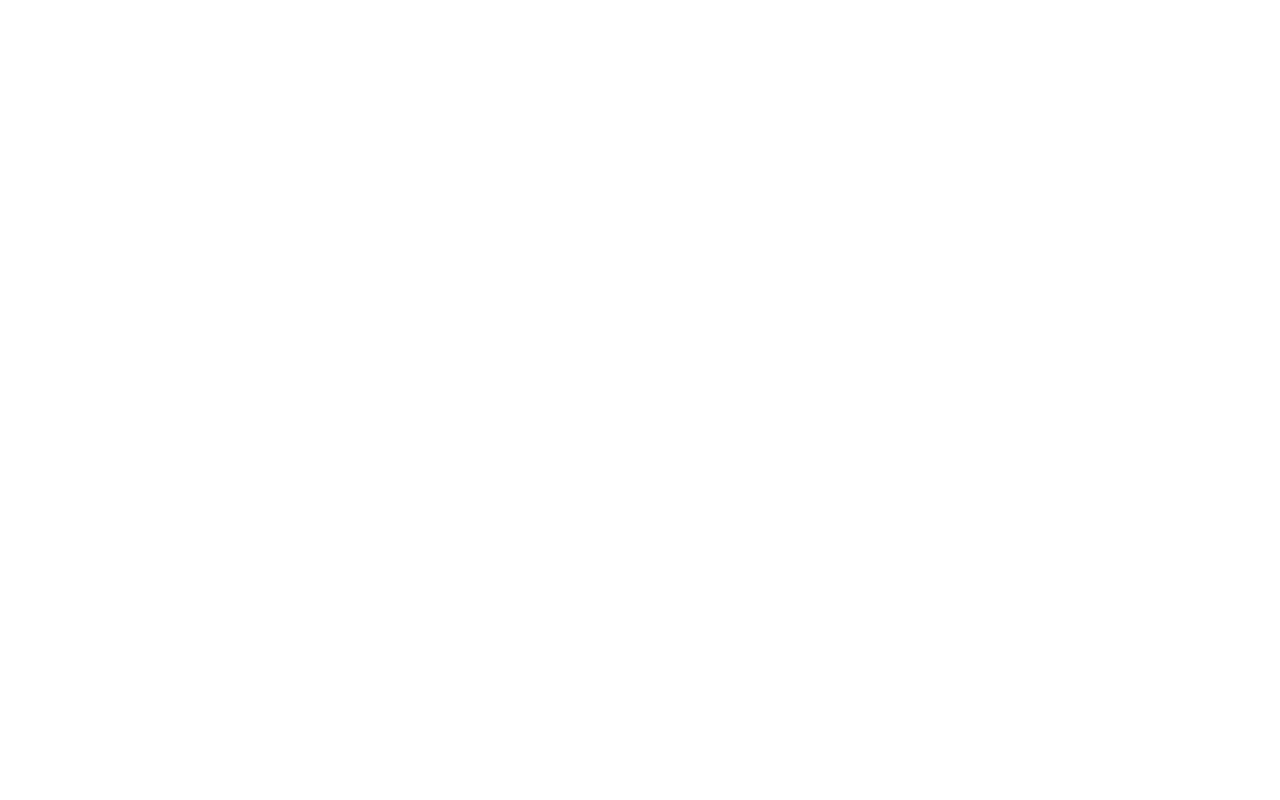
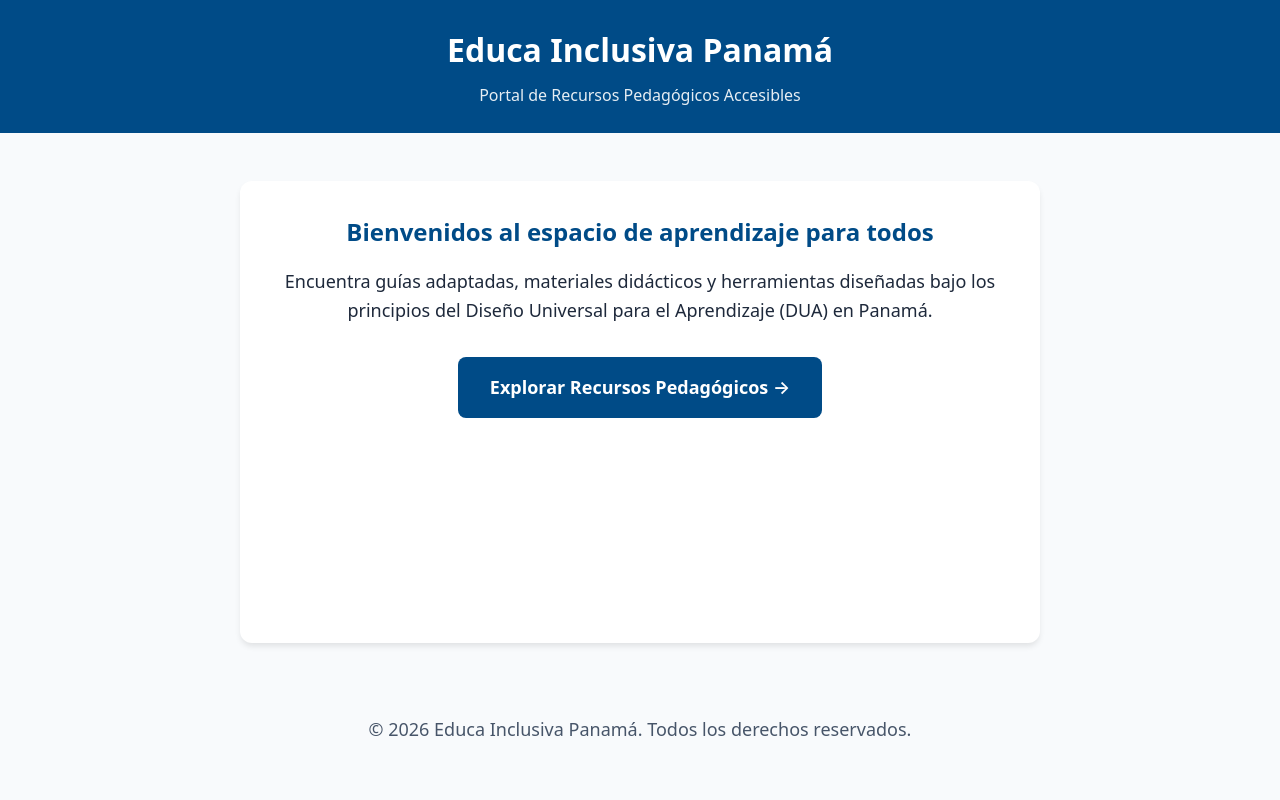
Before and after one commit to Gabriel-Men2za/Educa-Inclusiva-Proyect, a plain HTML site: page index.html in a window 1280 px wide. Drawn offline with Linux system fonts and the light colour scheme.

Commit message:
Enhance SEO and accessibility in index.html
Added SEO metadata and improved accessibility features.

```diff
--- a/index.html
+++ b/index.html
@@ -3,9 +3,145 @@
 <head>
   <meta charset="UTF-8">
   <meta name="viewport" content="width=device-width, initial-scale=1.0">
+
+  <!-- Metadatos para SEO y redes sociales -->
+  <meta name="description" content="Portal de recursos pedagógicos accesibles e inclusivos para docentes, estudiantes y familias en Panamá.">
+  <meta name="keywords" content="educación inclusiva, Panamá, recursos pedagógicos, accesibilidad, MEDUCA, discapacidad">
+  <meta name="author" content="Educa Inclusiva Panamá">
+
   <title>Educa Inclusiva Panamá | Portal de Recursos Pedagógicos Accesibles</title>
+
+  <!-- Estilos básicos integrados con enfoque en accesibilidad y alto contraste -->
+  <style>
+    :root {
+      --color-primario: #004b87; /* Azul institucional accesible */
+      --color-secundario: #d9232e; /* Rojo acento */
+      --color-fondo: #f8fafc;
+      --color-texto: #1e293b;
+      --color-blanco: #ffffff;
+    }
+
+    * {
+      box-sizing: border-box;
+      margin: 0;
+      padding: 0;
+    }
+
+    body {
+      font-family: system-ui, -apple-system, 'Segoe UI', Roboto, Helvetica, Arial, sans-serif;
+      background-color: var(--color-fondo);
+      color: var(--color-texto);
+      line-height: 1.6;
+      display: flex;
+      flex-direction: column;
+      min-height: 100vh;
+    }
+
+    /* Enlace para saltar al contenido (vital para lectores de pantalla y teclado) */
+    .skip-link {
+      position: absolute;
+      top: -40px;
+      left: 0;
+      background: var(--color-primario);
+      color: var(--color-blanco);
+      padding: 8px 16px;
+      z-index: 100;
+      text-decoration: none;
+      font-weight: bold;
+    }
+    .skip-link:focus {
+      top: 0;
+    }
+
+    header {
+      background-color: var(--color-primario);
+      color: var(--color-blanco);
+      padding: 1.5rem 2rem;
+      text-align: center;
+    }
+
+    main {
+      flex: 1;
+      max-width: 800px;
+      margin: 3rem auto;
+      padding: 2rem;
+      background: var(--color-blanco);
+      border-radius: 12px;
+      box-shadow: 0 4px 6px -1px rgba(0, 0, 0, 0.1);
+      text-align: center;
+    }
+
+    h1 {
+      font-size: 2rem;
+      margin-bottom: 0.5rem;
+    }
+
+    h2 {
+      color: var(--color-primario);
+      margin-bottom: 1rem;
+      font-size: 1.5rem;
+    }
+
+    p {
+      margin-bottom: 2rem;
+      font-size: 1.125rem;
+    }
+
+    .btn-principal {
+      display: inline-block;
+      background-color: var(--color-primario);
+      color: var(--color-blanco);
+      padding: 1rem 2rem;
+      font-size: 1.125rem;
+      font-weight: 600;
+      text-decoration: none;
+      border-radius: 8px;
+      transition: background-color 0.2s ease, transform 0.1s ease;
+    }
+
+    .btn-principal:hover {
+      background-color: #003666;
+    }
+
+    /* Indicador de foco claro para navegación con teclado */
+    .btn-principal:focus-visible {
+      outline: 3px solid var(--color-secundario);
+      outline-offset: 4px;
+    }
+
+    footer {
+      text-align: center;
+      padding: 1.5rem;
+      font-size: 0.9rem;
+      color: #475569;
+    }
+  </style>
 </head>
 <body>
-<a href="public/pages/educa_inclusiva_panam.html"></a>
-  </body>
+
+  <!-- Mejora de accesibilidad: permite saltar directo al contenido principal -->
+  <a href="#contenido-principal" class="skip-link">Saltar al contenido principal</a>
+
+  <header role="banner">
+    <h1>Educa Inclusiva Panamá</h1>
+    <p style="margin-bottom: 0; font-size: 1rem; opacity: 0.9;">Portal de Recursos Pedagógicos Accesibles</p>
+  </header>
+
+  <main id="contenido-principal" role="main">
+    <h2>Bienvenidos al espacio de aprendizaje para todos</h2>
+    <p>
+      Encuentra guías adaptadas, materiales didácticos y herramientas diseñadas bajo los principios del Diseño Universal para el Aprendizaje (DUA) en Panamá.
+    </p>
+
+    <!-- Tu enlace original, ahora visible, estilizado como botón y descriptivo -->
+    <a href="public/pages/educa_inclusiva_panam.html" class="btn-principal" aria-label="Ingresar al portal de recursos de Educa Inclusiva Panamá">
+      Explorar Recursos Pedagógicos &rarr;
+    </a>
+  </main>
+
+  <footer role="contentinfo">
+    <p>&copy; 2026 Educa Inclusiva Panamá. Todos los derechos reservados.</p>
+  </footer>
+
+</body>
 </html>
```
